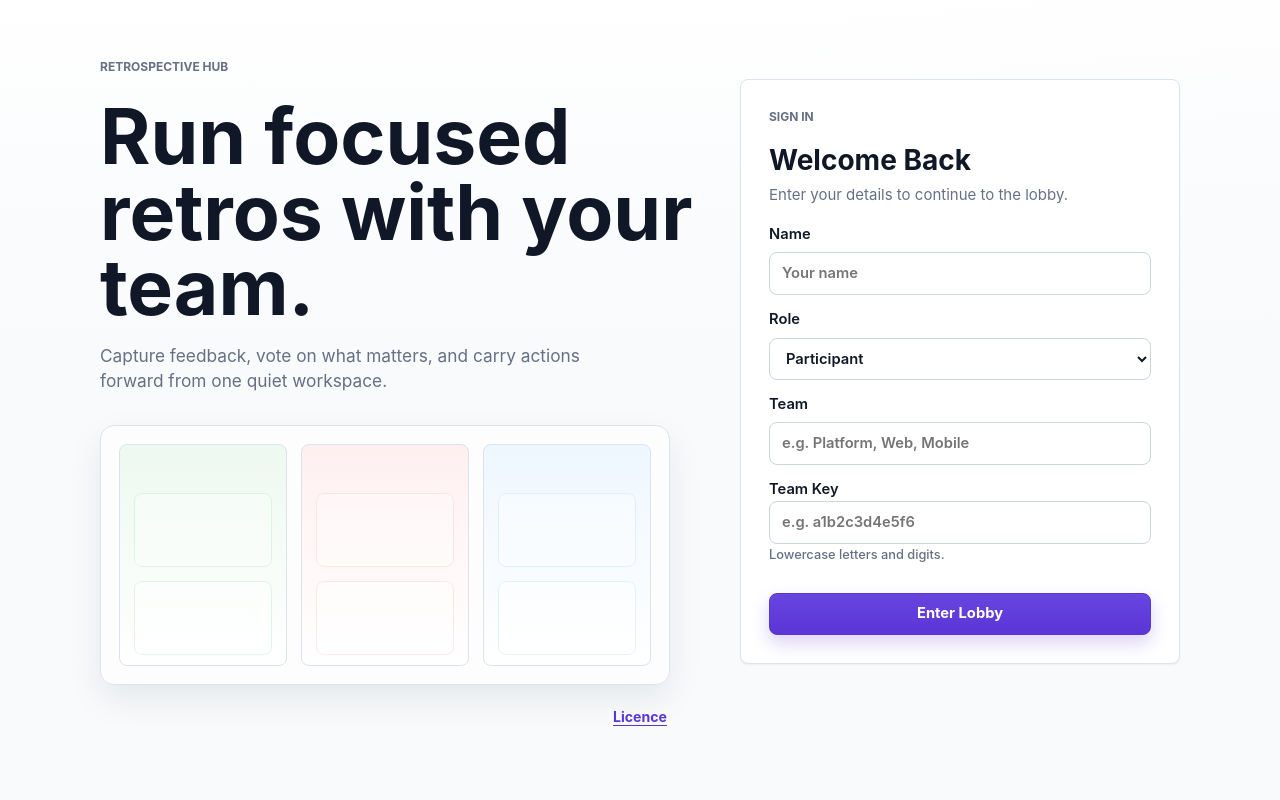
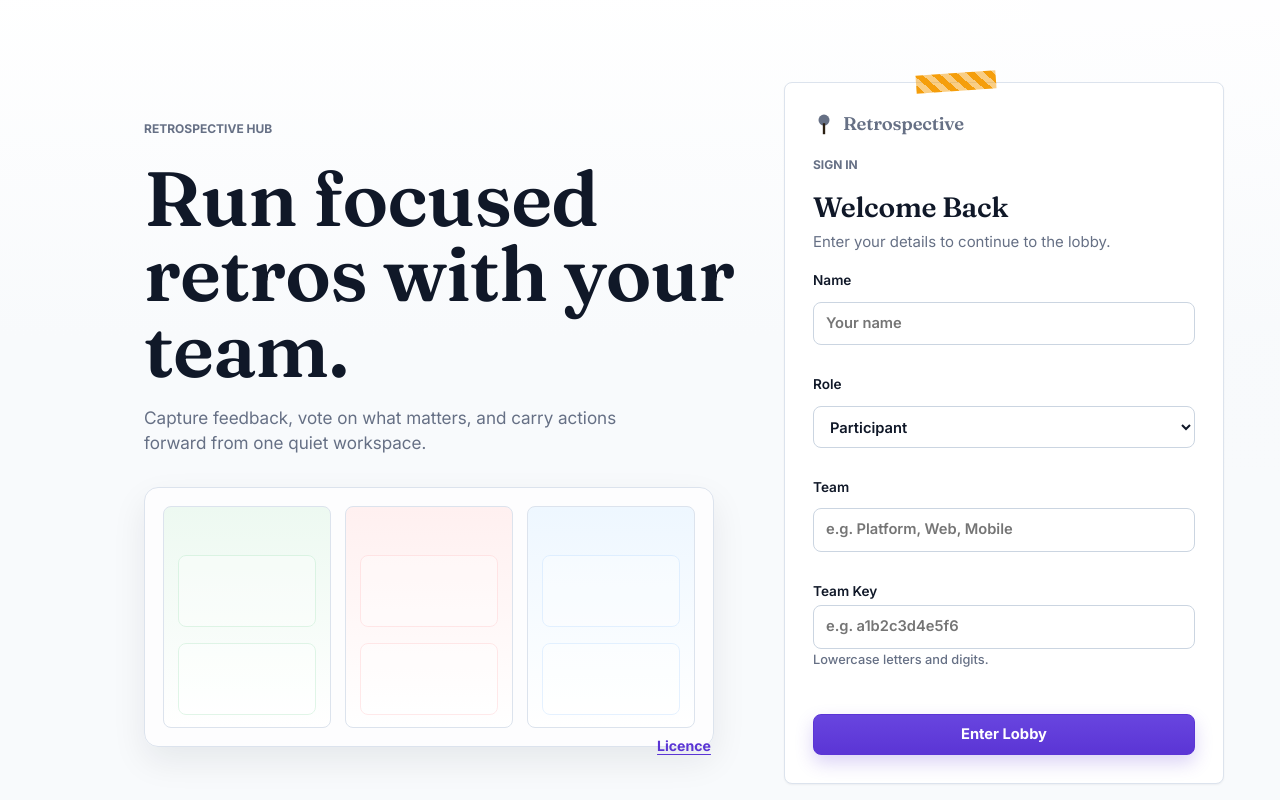
Before and after one commit to davidmjackson/retrospective2, a website: page public/login.html in a window 1280 px wide. Drawn offline with Linux system fonts and the light colour scheme; no server answers.

Commit message:
Retrospective: migrate login to theme-core + cork hero

```diff
--- a/public/login.html
+++ b/public/login.html
@@ -4,10 +4,12 @@
     <meta charset="utf-8" />
     <meta name="viewport" content="width=device-width, initial-scale=1" />
     <title>Retrospective Login</title>
-    <link rel="stylesheet" href="styles.css" />
+    <link rel="stylesheet" href="/css/theme-core.css" />
+    <link rel="stylesheet" href="/css/theme-retro.css" />
+    <link rel="stylesheet" href="/styles.css" />
   </head>
-  <body class="page login-page">
-    <main class="login-shell">
+  <body class="page login-page cork-bg">
+    <main class="login-shell cork-hero">
       <section class="login-hero">
         <p class="eyebrow">Retrospective Hub</p>
         <h1>Run focused retros with your team.</h1>
@@ -24,6 +26,10 @@
 
       <section class="card auth-card">
         <div class="auth-header">
+          <p class="brand">
+            <svg class="brand-glyph" aria-hidden="true"><use href="/illos/theme-illos.svg#pin"/></svg>
+            <span>Retrospective</span>
+          </p>
           <p class="eyebrow">Sign In</p>
           <h2>Welcome Back</h2>
           <p>Enter your details to continue to the lobby.</p>
```
